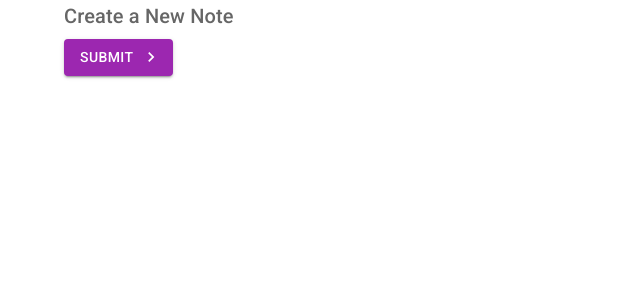
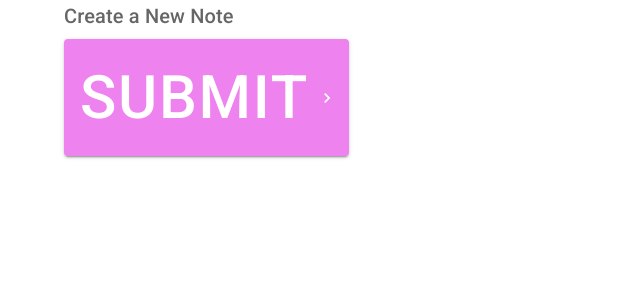
Before and after one commit to MarvelB/react-mui-app, a React (Create React App) app: page /create in a window 1280 px wide. Shown: the top 300 px of the page, without its empty margins (0-640 px from the left). Built offline with nearby package versions, Linux system fonts and the light colour scheme.

Commit message:
st l5 commit

```diff
--- a/package.json
+++ b/package.json
@@ -7,6 +7,7 @@
     "@emotion/styled": "^11.6.0",
     "@mui/icons-material": "^5.2.5",
     "@mui/material": "^5.2.5",
+    "@mui/styles": "^5.2.3",
     "@testing-library/jest-dom": "^5.16.1",
     "@testing-library/react": "^12.1.2",
     "@testing-library/user-event": "^13.5.0",
--- a/src/components/Create/Create.tsx
+++ b/src/components/Create/Create.tsx
@@ -2,8 +2,12 @@ import Typography from '@mui/material/Typography';
 import Button from '@mui/material/Button';
 import Container from '@mui/material/Container';
 import KeyboardArrowRightIcon from '@mui/icons-material/KeyboardArrowRight';
+import { CreateCSSProperties, createStyles, makeStyles, PropsFunc } from '@mui/styles';
+import { Theme } from '@mui/material';
+import { CSSProperties } from '@mui/styled-engine';
 
 const Create = () => {
+
   return (
     <Container>
       <Typography
@@ -17,6 +21,13 @@ const Create = () => {
 
       <Button
         type="submit"
+        sx={{
+          fontSize: 60,
+          backgroundColor: 'violet',
+          ":hover": {
+            backgroundColor: 'blue'
+          }
+        }}
         color="secondary"
         variant="contained"
         onClick={() => console.log('Clicked')}
```
Also changed, not shown: 1 other file (tests, documents, lock files or other folders).
